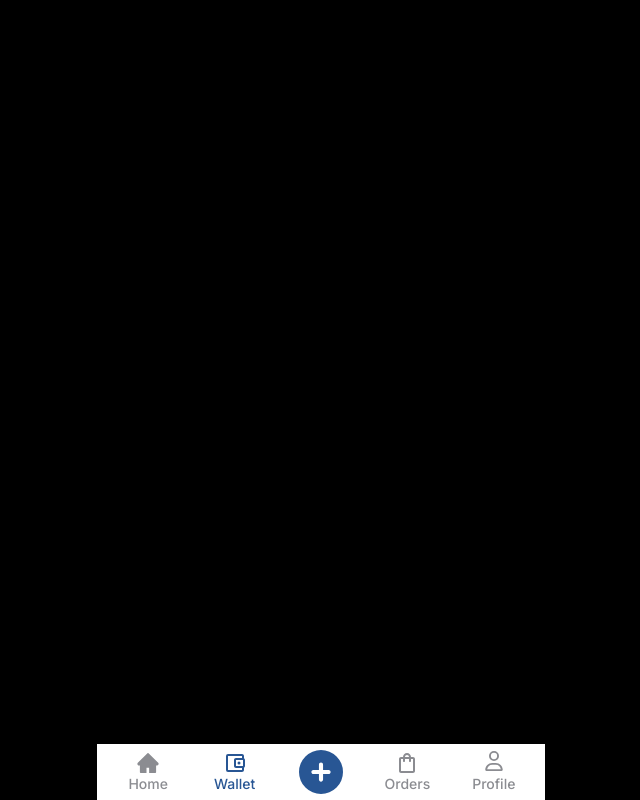
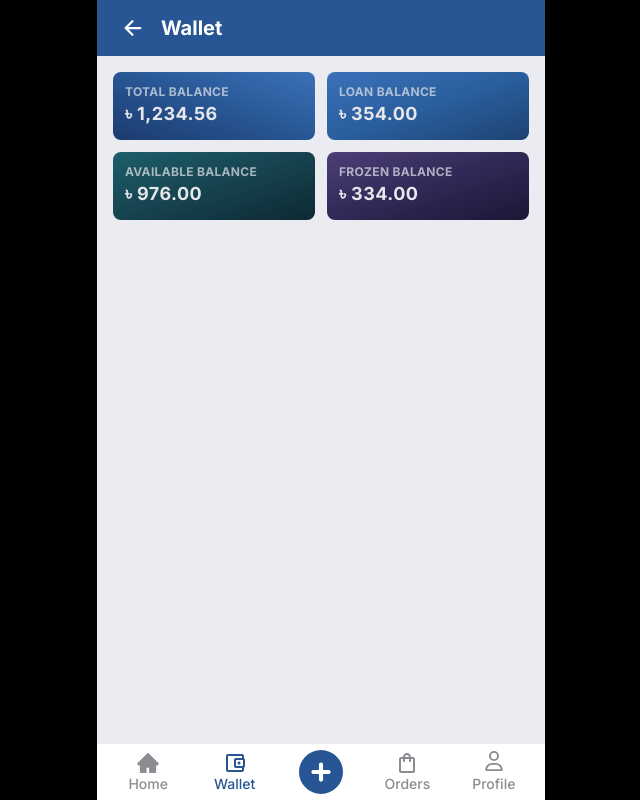
Before and after one commit to rummansheikh69/telecom, a React app in the folder frontend/: page /wallet in a window 1280 px wide. Shown: the whole page, without its empty margins (319-959 px from the left). Built offline with nearby package versions, Linux system fonts and the light colour scheme; the HTML template or start-up script is replaced by a standard one.

Commit message:
wallet started

```diff
--- a/frontend/src/App.jsx
+++ b/frontend/src/App.jsx
@@ -4,6 +4,7 @@ import BottomNavigation from "./components/layout/BottomNavigation";
 import ScammersPage from "./pages/ScammersPage";
 import UpdatesPage from "./pages/UpdatesPage";
 import SingleUpdatePage from "./pages/SingleUpdatePage";
+import WalletPage from "./pages/WalletPage";
 
 function App() {
   return (
@@ -14,6 +15,7 @@ function App() {
           <Route path="/scammers" element={<ScammersPage />} />
           <Route path="/updates" element={<UpdatesPage />} />
           <Route path="/updates/:id" element={<SingleUpdatePage />} />
+          <Route path="/wallet" element={<WalletPage />} />
         </Routes>
         <BottomNavigation />
       </div>
--- a/frontend/src/components/home/CoreGrid.jsx
+++ b/frontend/src/components/home/CoreGrid.jsx
@@ -5,6 +5,7 @@ function CoreGrid() {
   return (
     <div className="mt-6 grid grid-cols-3 gap-4">
       {/* Wallet */}
+      <Link to={"/wallet"}>
         <div className="bg-secondary rounded-2xl p-4 shadow-lg flex items-center justify-center flex-col gap-4">
           <div className=" size-14">
             <img
@@ -15,6 +16,7 @@ function CoreGrid() {
           </div>
           <p className="text-base text-white font-medium">Wallet</p>
         </div>
+      </Link>
 
       {/* Today's Update */}
       <Link to={"/updates"}>
@@ -31,12 +33,14 @@ function CoreGrid() {
       </Link>
 
       {/* Deals*/}
+      <Link to={"/deals"}>
         <div className="bg-subMain rounded-2xl p-4 shadow-lg flex items-center justify-center flex-col gap-4">
           <div className=" ">
             <FaCirclePlus size={48} className="text-secondary" />
           </div>
           <p className="text-base text-primary font-medium"> Deal</p>
         </div>
+      </Link>
     </div>
   );
 }
--- /dev/null
+++ b/frontend/src/components/news/NewsCard.jsx
@@ -0,0 +1,45 @@
+import { GoDotFill } from "react-icons/go";
+import { Link } from "react-router-dom";
+
+function NewsCard() {
+  const text =
+    "Don't miss out on this limited-time offer to save more on your purchases!";
+  const truncatedText = text.length > 50 ? `${text.substring(0, 50)}...` : text;
+  return (
+    <Link to={`/updates/1232`}>
+      <div className="mt-4 grid grid-cols-12 gap-3 p-4 rounded-lg bg-subMain border border-textGry/20">
+        <div className=" col-span-8">
+          <div className=" flex items-center gap-1">
+            <div>
+              <GoDotFill className=" size-3 text-textGry" />
+            </div>
+            <h2 className=" text-xs font- text-textPrimary">2h ago</h2>
+          </div>
+
+          <div className=" mt-1">
+            <h1 className=" text-lg leading-6 font-medium text-secondary">
+              Weekend cashback offer: Get 10% cashback
+            </h1>
+          </div>
+
+          <div className=" mt-1">
+            <h1 className="text-base leading-5 text-textPrimary" title={text}>
+              {truncatedText}
+            </h1>
+          </div>
+        </div>
+        <div className=" col-span-4">
+          <div className=" bg-light rounded-lg size-full overflow-hidden">
+            <img
+              src="https://www.mamp.one/wp-content/uploads/2024/09/image-resources2.jpg"
+              className=" w-full h-full object-cover"
+              alt=""
+            />
+          </div>
+        </div>
+      </div>
+    </Link>
+  );
+}
+
+export default NewsCard;
--- a/frontend/src/pages/UpdatesPage.jsx
+++ b/frontend/src/pages/UpdatesPage.jsx
@@ -1,55 +1,16 @@
-import { GoDotFill } from "react-icons/go";
 import PageTitle from "../components/layout/PageTitle";
 import { Link } from "react-router-dom";
 import Loader from "../components/skeletons/Loader";
 import NewsSkeleton from "../components/skeletons/newsPage/NewsSkeleton";
+import NewsCard from "../components/news/NewsCard";
 
 function UpdatesPage() {
-  const text =
-    "Don't miss out on this limited-time offer to save more on your purchases!";
-  const truncatedText = text.length > 50 ? `${text.substring(0, 50)}...` : text;
-
   return (
     <div className=" bg-main h-screen max-h-screen overflow-y-scroll">
       <PageTitle link={"/"} title={"Today's Updates"} />
 
       <div className=" pb-16 px-4">
-        <Link to={`/updates/1232`}>
-          <div className="mt-4 grid grid-cols-12 gap-3 p-4 rounded-lg bg-subMain border border-textGry/20">
-            <div className=" col-span-8">
-              <div className=" flex items-center gap-1">
-                <div>
-                  <GoDotFill className=" size-3 text-textGry" />
-                </div>
-                <h2 className=" text-xs font- text-textPrimary">2h ago</h2>
-              </div>
-
-              <div className=" mt-1">
-                <h1 className=" text-lg leading-6 font-medium text-secondary">
-                  Weekend cashback offer: Get 10% cashback
-                </h1>
-              </div>
-
-              <div className=" mt-1">
-                <h1
-                  className="text-base leading-5 text-textPrimary"
-                  title={text}
-                >
-                  {truncatedText}
-                </h1>
-              </div>
-            </div>
-            <div className=" col-span-4">
-              <div className=" bg-light rounded-lg size-full overflow-hidden">
-                <img
-                  src="https://www.mamp.one/wp-content/uploads/2024/09/image-resources2.jpg"
-                  className=" w-full h-full object-cover"
-                  alt=""
-                />
-              </div>
-            </div>
-          </div>
-        </Link>
+        <NewsCard />
 
         {/* <NewsSkeleton /> */}
 
--- /dev/null
+++ b/frontend/src/pages/WalletPage.jsx
@@ -0,0 +1,49 @@
+import React from "react";
+import PageTitle from "../components/layout/PageTitle";
+
+function WalletPage() {
+  return (
+    <div className=" bg-main h-screen max-h-screen overflow-y-scroll">
+      <PageTitle link={"/"} title={"Wallet"} />
+
+      <div className=" pb-16 px-4 mt-4">
+        <div className=" grid grid-cols-2 gap-3 ">
+          <div className=" px-3 py-3 rounded-lg bg-gradient-to-tr from-[#1B3B6F] via-[#285694] to-[#3B71B8]">
+            <h4 className=" font-bold text-xs tracking-wide uppercase text-gray-200/70">
+              Total Balance
+            </h4>
+            <h2 className=" font-bold text-lg tracking-wide uppercase text-gray-200">
+              ৳ 1,234.56
+            </h2>
+          </div>
+          <div className=" px-3 py-3 rounded-lg bg-gradient-to-br from-[#3B71B8] via-[#2A5E9E] to-[#1E4373]">
+            <h4 className=" font-bold text-xs tracking-wide uppercase text-gray-200/70">
+              loan Balance
+            </h4>
+            <h2 className=" font-bold text-lg tracking-wide uppercase text-gray-200">
+              ৳ 354.00
+            </h2>
+          </div>
+          <div className=" px-3 py-3 rounded-lg bg-gradient-to-br from-[#1E5E6B] via-[#16434F] to-[#0D2933]">
+            <h4 className=" font-bold text-xs tracking-wide uppercase text-gray-200/70">
+              available Balance
+            </h4>
+            <h2 className=" font-bold text-lg tracking-wide uppercase text-gray-200">
+              ৳ 976.00
+            </h2>
+          </div>
+          <div className=" px-3 py-3 rounded-lg bg-gradient-to-br from-[#4D3E78] via-[#2F2956] to-[#1C1736]">
+            <h4 className=" font-bold text-xs tracking-wide uppercase text-gray-200/70">
+              Frozen Balance
+            </h4>
+            <h2 className=" font-bold text-lg tracking-wide uppercase text-gray-200">
+              ৳ 334.00
+            </h2>
+          </div>
+        </div>
+      </div>
+    </div>
+  );
+}
+
+export default WalletPage;
```
Lines whose indentation alone changed are shown as unchanged.
